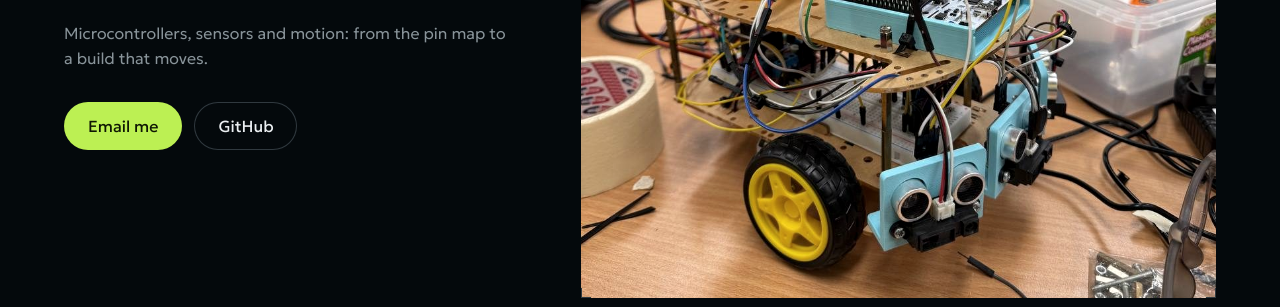
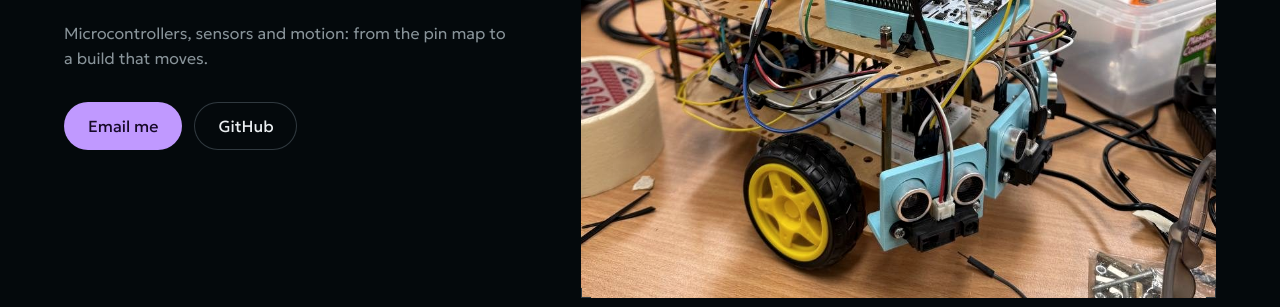
Before and after one commit to HarryH11/HarryHutany, a plain HTML site: page index.html in a window 1280 px wide. Shown: the part 446-753 px from the top of the page. Drawn offline with Linux system fonts and the light colour scheme.

Commit message:
Switch accent colour to purple

```diff
--- a/tokens.css
+++ b/tokens.css
@@ -12,9 +12,9 @@
   --color-paper: oklch(13.5% 0.012 235); --color-paper-2: oklch(17% 0.014 235); --color-paper-3: oklch(21% 0.016 235);
   --color-ink: oklch(95% 0.006 230); --color-ink-2: oklch(82% 0.012 230); --color-muted: oklch(66% 0.016 230);
   --color-rule: oklch(27% 0.014 235); --color-rule-2: oklch(34% 0.016 235);
-  --color-accent: oklch(89% 0.19 126); --color-accent-hi: oklch(93% 0.17 126); --color-accent-ink: oklch(19% 0.04 126); --color-focus: oklch(89% 0.19 126);
-  --color-tint: oklch(84% 0.17 126); --color-tint-hi: oklch(89% 0.15 126); --color-tint-wash: oklch(84% 0.17 126 / 0.07); --color-tint-rule: oklch(84% 0.17 126 / 0.4);
-  --point-lo: oklch(42% 0.04 245); --point-mid: oklch(70% 0.04 232); --point-hi: oklch(96% 0.02 215);
+  --color-accent: oklch(76% 0.15 300); --color-accent-hi: oklch(82% 0.13 300); --color-accent-ink: oklch(18% 0.06 300); --color-focus: oklch(76% 0.15 300);
+  --color-tint: oklch(78% 0.14 300); --color-tint-hi: oklch(85% 0.11 300); --color-tint-wash: oklch(78% 0.14 300 / 0.08); --color-tint-rule: oklch(78% 0.14 300 / 0.45);
+  --point-lo: oklch(42% 0.04 290); --point-mid: oklch(70% 0.04 290); --point-hi: oklch(96% 0.02 290);
   --color-slot: oklch(21% 0.016 235);
   --font-display: "Geologica", ui-sans-serif, system-ui, sans-serif; --font-body: "Geologica", ui-sans-serif, system-ui, sans-serif;
   --radius-card: 4px; --radius-pill: 999px; --rule-hair: 1px; --tick: 10px;
```
Also changed, not shown: assets/favicon.svg.
